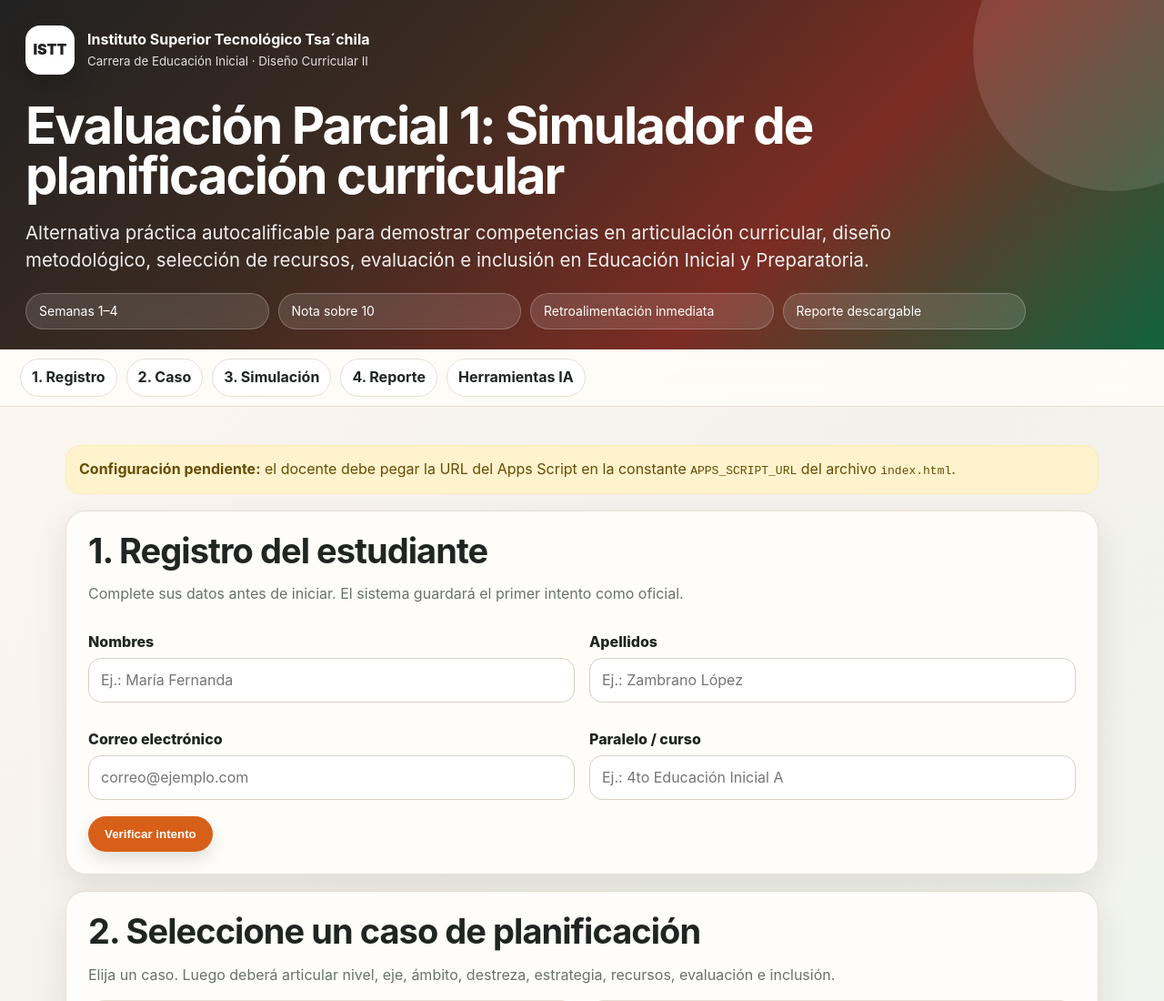
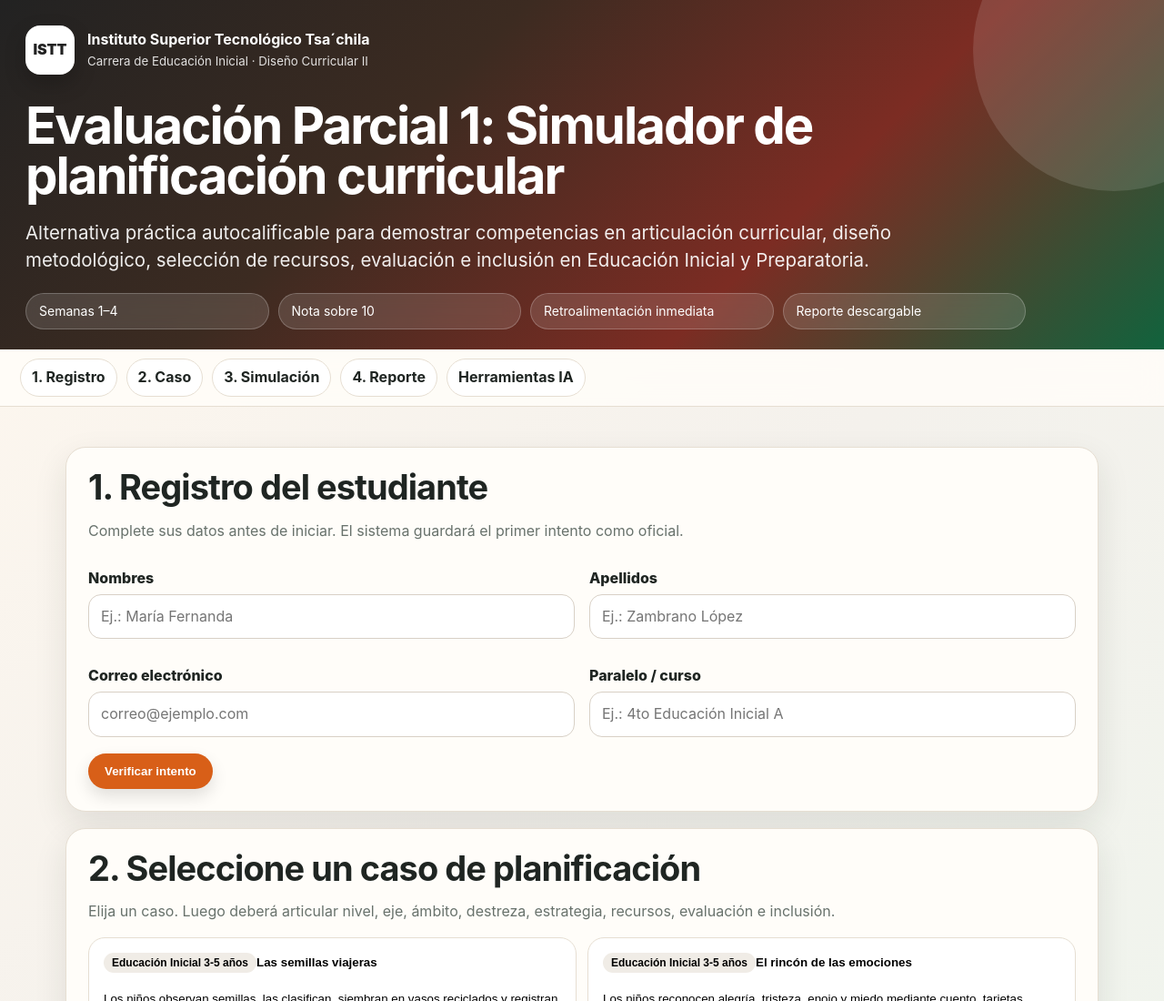
Before and after one commit to Yordenis-24-bot/Evaluacion_parcial_1_DCII, a plain HTML site: page index.html in a window 1280 px wide. Shown: the top 1100 px of the page at 91% size. Drawn offline with Linux system fonts and the light colour scheme.

Commit message:
Update index.html

```diff
--- a/index.html
+++ b/index.html
@@ -159,7 +159,7 @@
 // ==============================
 // CONFIGURACIÓN DOCENTE
 // ==============================
-const APPS_SCRIPT_URL = 'PEGUE_AQUI_LA_URL_DE_APPS_SCRIPT';
+const APPS_SCRIPT_URL = 'https://script.google.com/macros/s/AKfycbylInrH4Sop-cssM9nZcr_i5muzUUAkhYck1OybpbVnkZ_CT1YClWk_twK3WI6IC-wr/exec';
 const EVALUATION_TOKEN = 'DCII-PARCIAL1-2026';
 
 const CASES = [
```
